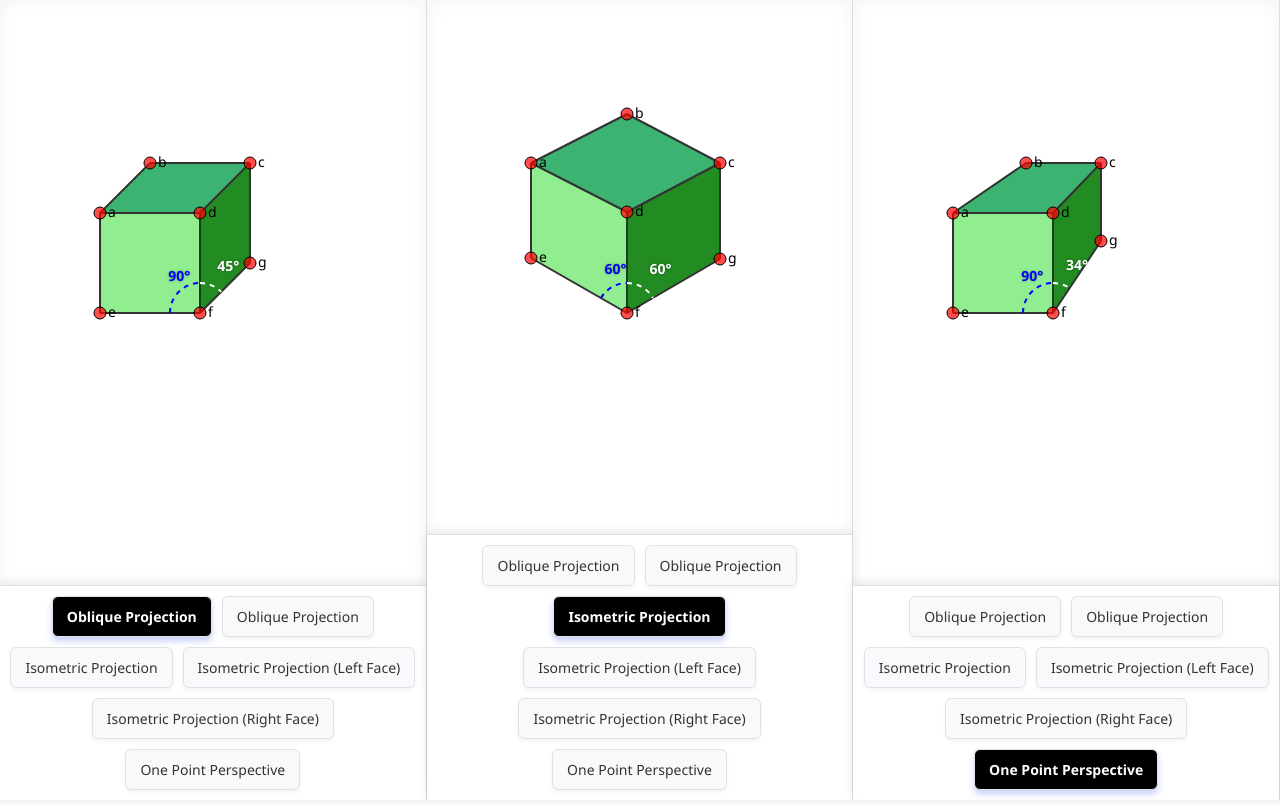
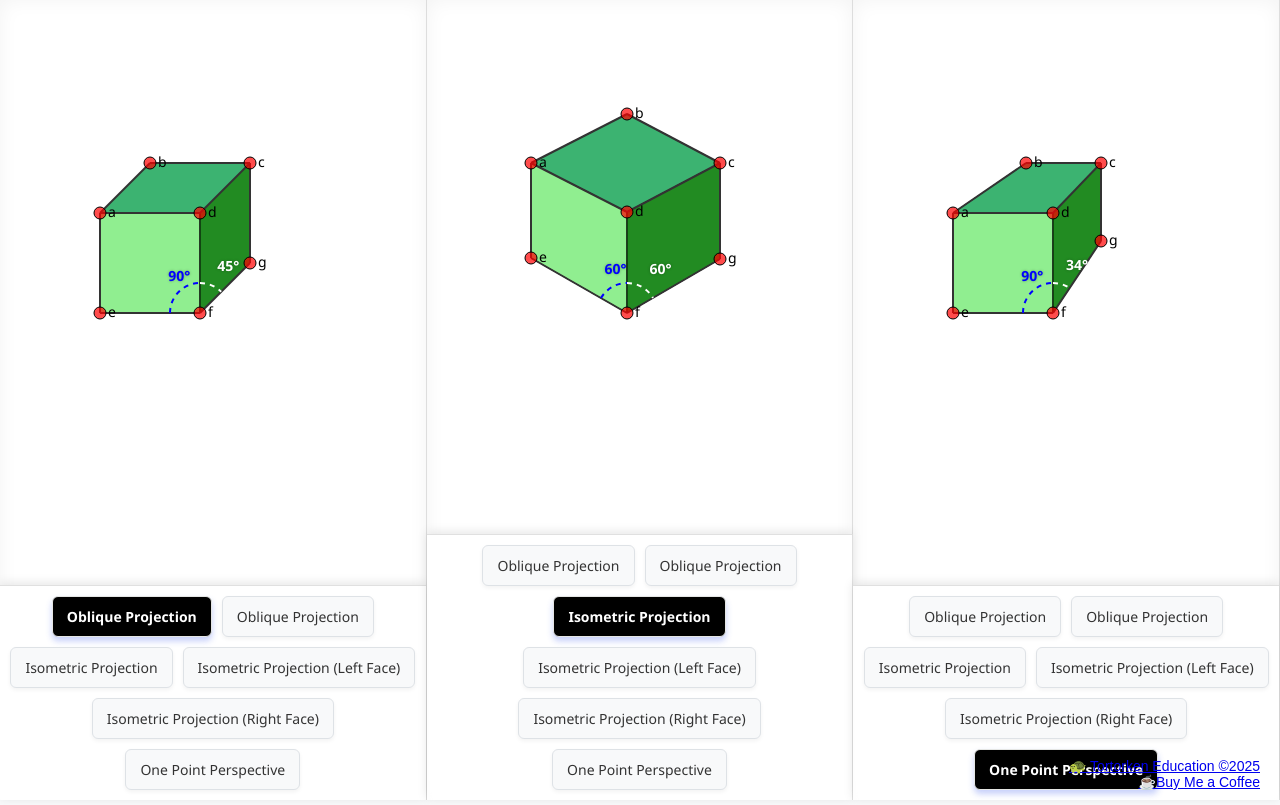
Before and after one commit to beatsaway/dttechnicaldraw, a plain HTML site: page main.html in a window 1280 px wide. Drawn offline with Linux system fonts and the light colour scheme.

Commit message:
Update main.html

```diff
--- a/main.html
+++ b/main.html
@@ -20,6 +20,16 @@
   height: 100vh;
   background-color: #f8f9fa;
 }
+ footer {
+            position: fixed;
+            bottom: 10px;
+            right: 20px;
+            text-align: right;
+            font-family: Arial, sans-serif;
+            font-size: 14px;
+            color: #666;
+            z-index: 1000;
+        }
 
 .board {
   position: relative;
@@ -257,7 +267,12 @@ circle {
       <button class="projection-button" data-shape="3" data-type="perspective">One Point Perspective</button>
     </div>
 </div>
-
+    <footer>
+        <a href='https://www.youtube.com/@tortorkeneducation' class="nodeco">
+            🐢 Tortorken Education ©2025
+        </a><br>
+        <a href='https://buymeacoffee.com/beatsaway' class="nodeco">☕Buy Me a Coffee</a>
+    </footer>
 <script>
   let dotsVisible = true;
   function toggleDotsVisibility() {
```
